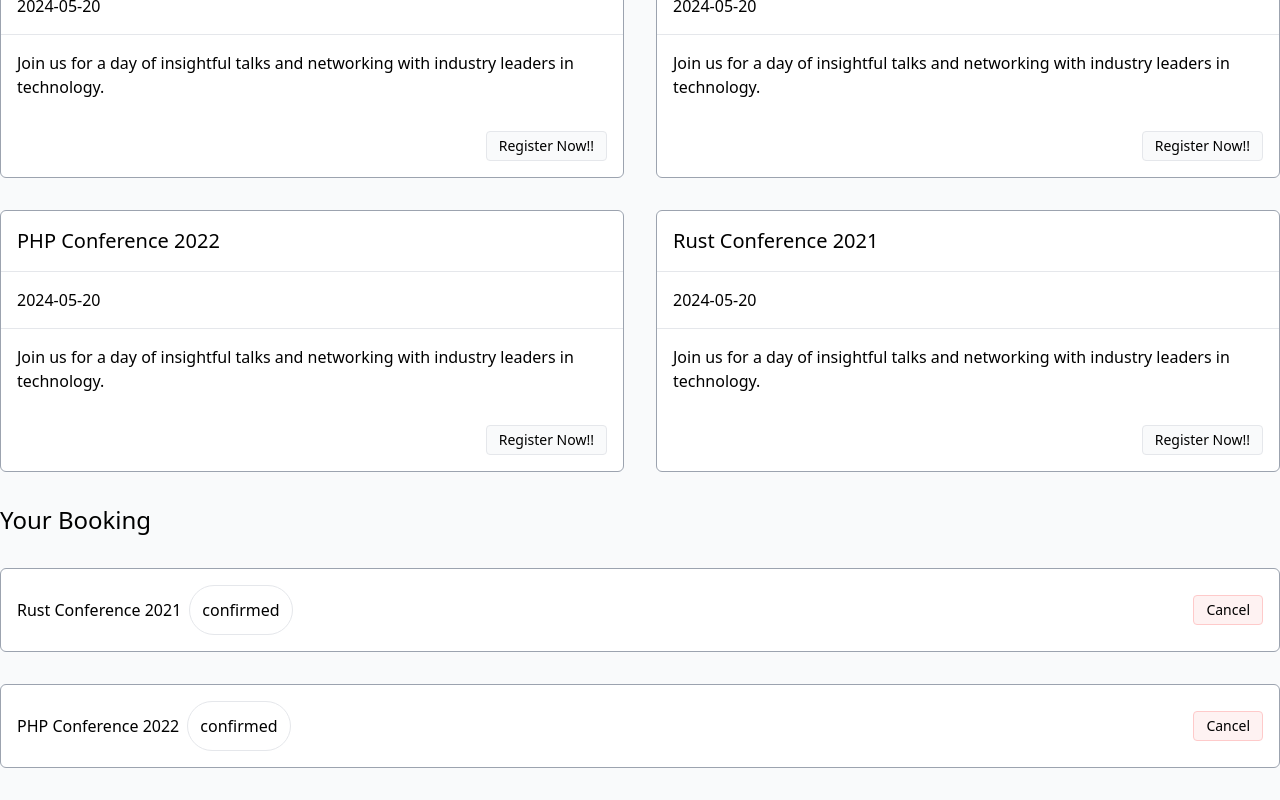
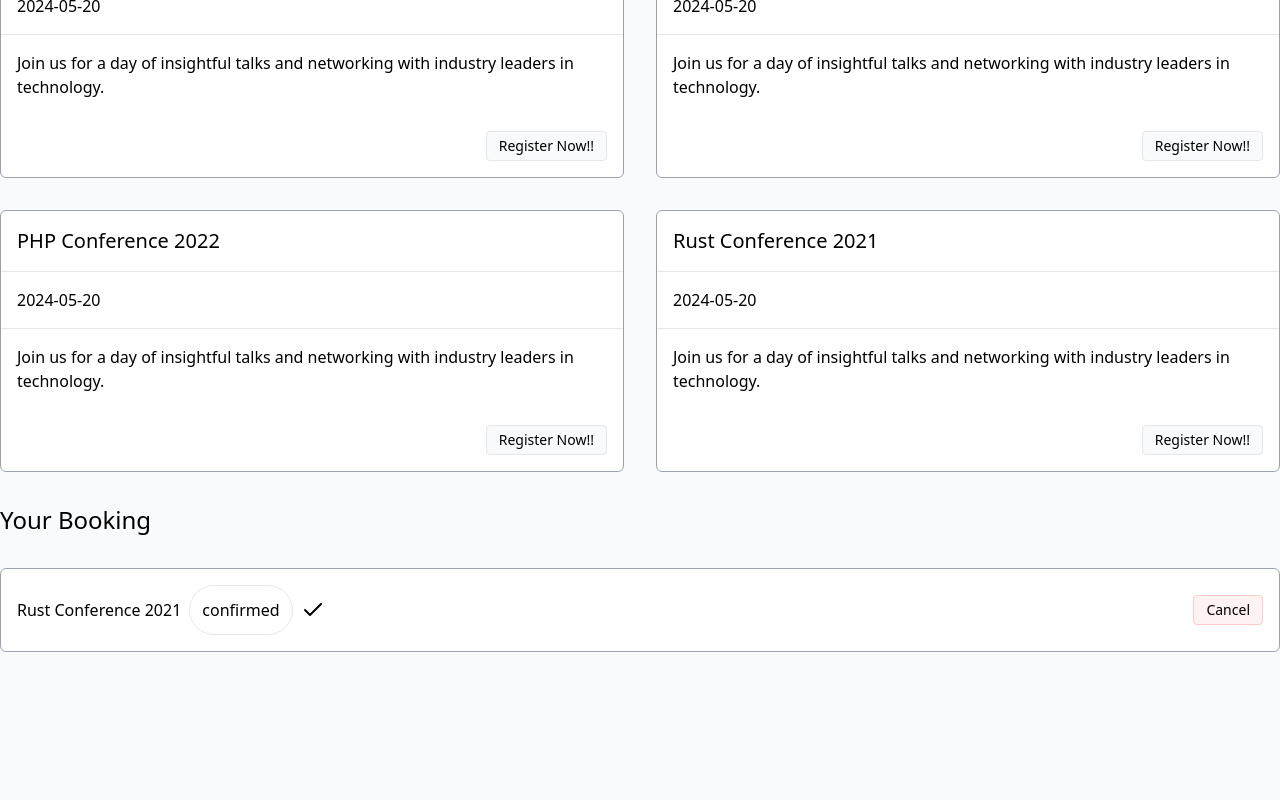
Before and after one commit to EslamKamel89/event_registeration_vue, a Vue app: page / in a window 1280 px wide. Shown: the part 252-1052 px from the top of the page. After the commit the page ends 936 px from the top, so only its background shows below. Built offline with nearby package versions, Linux system fonts and the light colour scheme; data requests are answered from the project's data file.

Commit message:
adding dynamic component for the state

```diff
--- a/db.json
+++ b/db.json
@@ -31,18 +31,11 @@
   ],
   "bookings": [
     {
-      "id": "1736156603286",
+      "id": "1736328642800",
       "userId": "1",
       "eventId": "4",
       "eventTitle": "Rust Conference 2021",
       "status": "confirmed"
-    },
-    {
-      "id": "1736156605332",
-      "userId": "1",
-      "eventId": "3",
-      "eventTitle": "PHP Conference 2022",
-      "status": "confirmed"
     }
   ]
 }
--- a/package.json
+++ b/package.json
@@ -14,6 +14,7 @@
     "server": "json-server --watch db.json"
   },
   "dependencies": {
+    "lucide-vue-next": "^0.469.0",
     "vue": "^3.5.13"
   },
   "devDependencies": {
--- a/src/components/BookingItem.vue
+++ b/src/components/BookingItem.vue
@@ -4,6 +4,9 @@
       <div class="flex space-x-2 items-center">
         <div>{{ title }}</div>
         <div class="border border-gray-200 rounded-full p-3">{{ status }}</div>
+        <div>
+          <component :is="icon" :class="{ 'animate-spin': pending }" />
+        </div>
       </div>
       <VueButton variant="danger" @click="cancelRegisteration(bookingId)"
         ><template #content>Cancel</template></VueButton
@@ -13,8 +16,10 @@
 </template>
 <script setup lang="ts">
 import SectionCard from '@/components/SectionCard.vue';
+import { Check, LoaderCircle } from 'lucide-vue-next';
+import { computed } from 'vue';
 import VueButton from './VueButton.vue';
-defineProps<{
+const props = defineProps<{
   title: string;
   bookingId: string;
   status: 'pending' | 'canceled' | 'confirmed';
@@ -27,4 +32,11 @@
 const cancelRegisteration = async (bookingId: string) => {
   emit('canceled', bookingId);
 };
+
+const pending = computed<boolean>(() => {
+  return props.status === 'pending';
+});
+const icon = computed<typeof LoaderCircle | typeof Check>(() => {
+  return pending.value ? LoaderCircle : Check;
+});
 </script>
```
Also changed, not shown: 1 other file (tests, documents, lock files or other folders).
